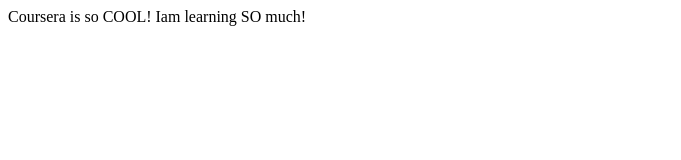
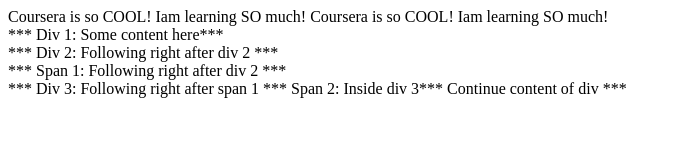
Before and after one commit to TUYISHIMEEriccyber/Coursera-assignments, a plain HTML site: page mafiacoursera.html in a window 1280 px wide. Shown: the whole page, without its empty margins (0-681 px from the left). Drawn offline with Linux system fonts and the light colour scheme.

Commit message:
Update mafiacoursera.html
Signed-off-by: TUYISHIME Eric  <116637858+TUYISHIMEEriccyber@users.noreply.github.com>

```diff
--- a/mafiacoursera.html
+++ b/mafiacoursera.html
@@ -7,5 +7,18 @@
 	</title></head>
 	<body>
 	Coursera is so COOL! Iam learning SO much!
+			</title></head>
+	<body>
+	Coursera is so COOL! Iam learning SO much!
+	<div>*** Div 1: Some content here***</div>
+	<div>*** Div 2: Following right after div 2 ***</div>
+	<span>*** Span 1: Following right after div 2 ***</span>
+	<div>
+		*** Div 3: Following right after span 1
+		<span>*** Span 2: Inside div 3***</span>
+		Continue content of div ***
+	</div>
 	</body>
 	</html>
+	</body>
+	</html>
```
